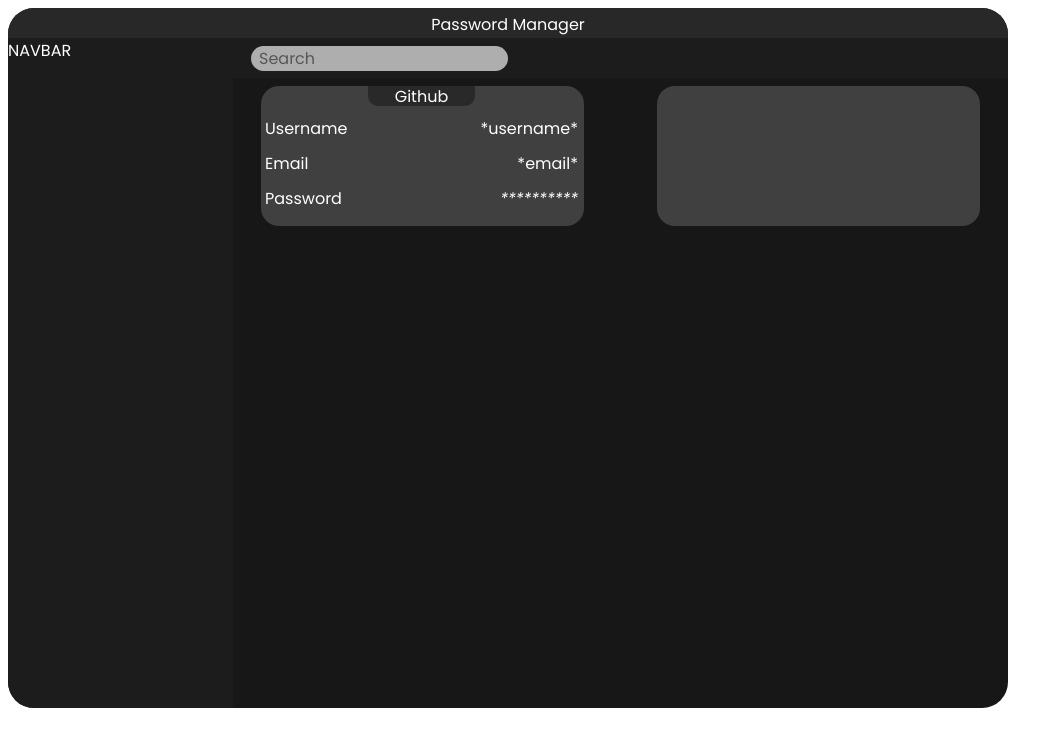
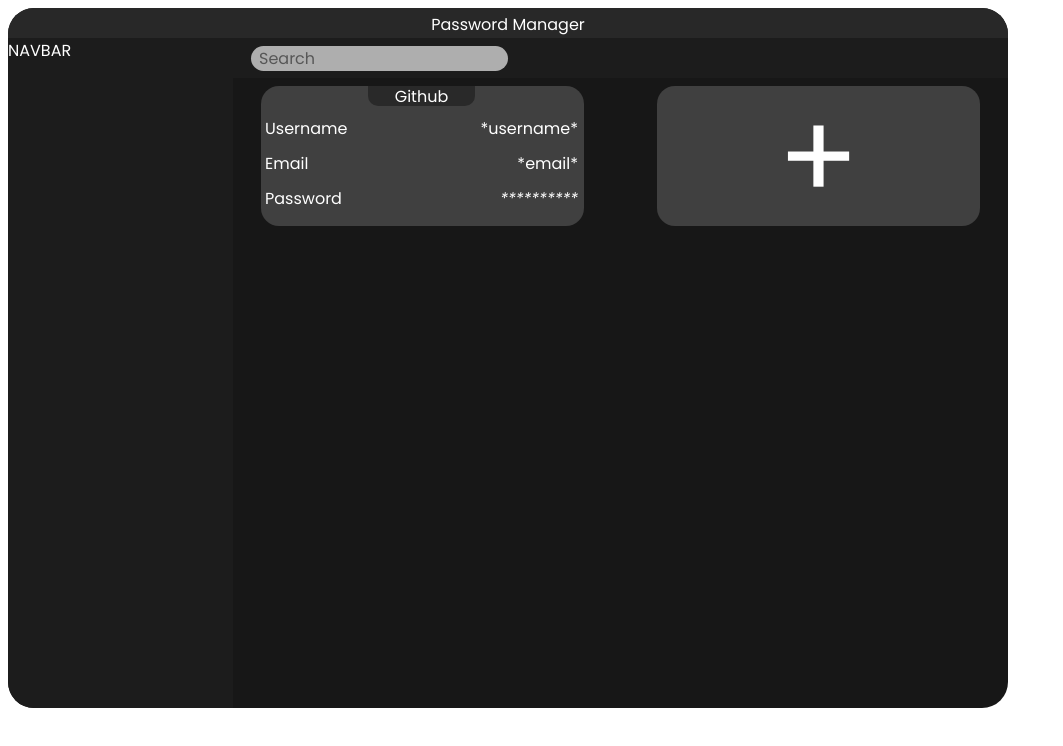
Before and after one commit to MojzerVince/jelszokezelo_web, a plain HTML site: page index.html in a window 1280 px wide. Shown: the whole page, without its empty margins (0-1063 px from the left). Drawn offline with Linux system fonts and the light colour scheme.

Commit message:
add button css

```diff
--- a/index.html
+++ b/index.html
@@ -49,7 +49,9 @@
                         </div>
                     </div>
                     <div class="card">
-
+                        <div class="add">
+                            <p class="addButton">+</p>
+                        </div>
                     </div>
                 </div>
             </div>
--- a/main.css
+++ b/main.css
@@ -173,3 +173,13 @@ body{
     margin-right: 4px;
     text-align: right;
 }
+
+.add{
+    width: 323px;
+    height: 140px;
+    text-align: center;
+}
+.addButton{
+    font-size: 120px;
+    margin: -18px;
+}
```
